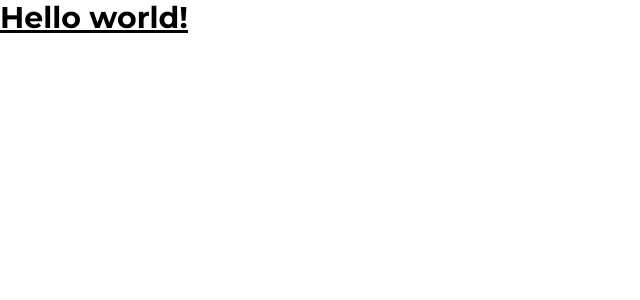
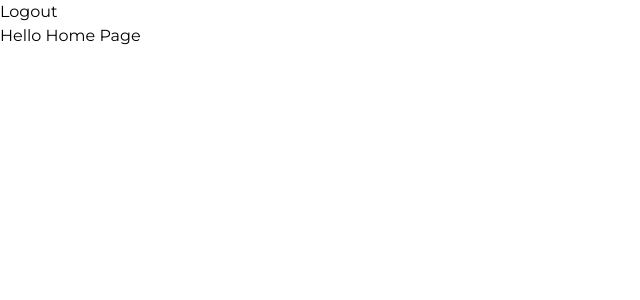
Before and after one commit to lordwebkit/tenchat, a Nuxt app: page / in a window 1280 px wide. Shown: the top 300 px of the page, without its empty margins (0-640 px from the left). Built offline with nearby package versions, Linux system fonts and the light colour scheme.

Commit message:
Add layout and pages routing

```diff
--- a/app.vue
+++ b/app.vue
@@ -1,3 +1,7 @@
 <template>
-  <h1 class="text-3xl font-bold underline">Hello world!</h1>
+  <div>
+    <NuxtLayout>
+      <NuxtPage />
+    </NuxtLayout>
+  </div>
 </template>
```
